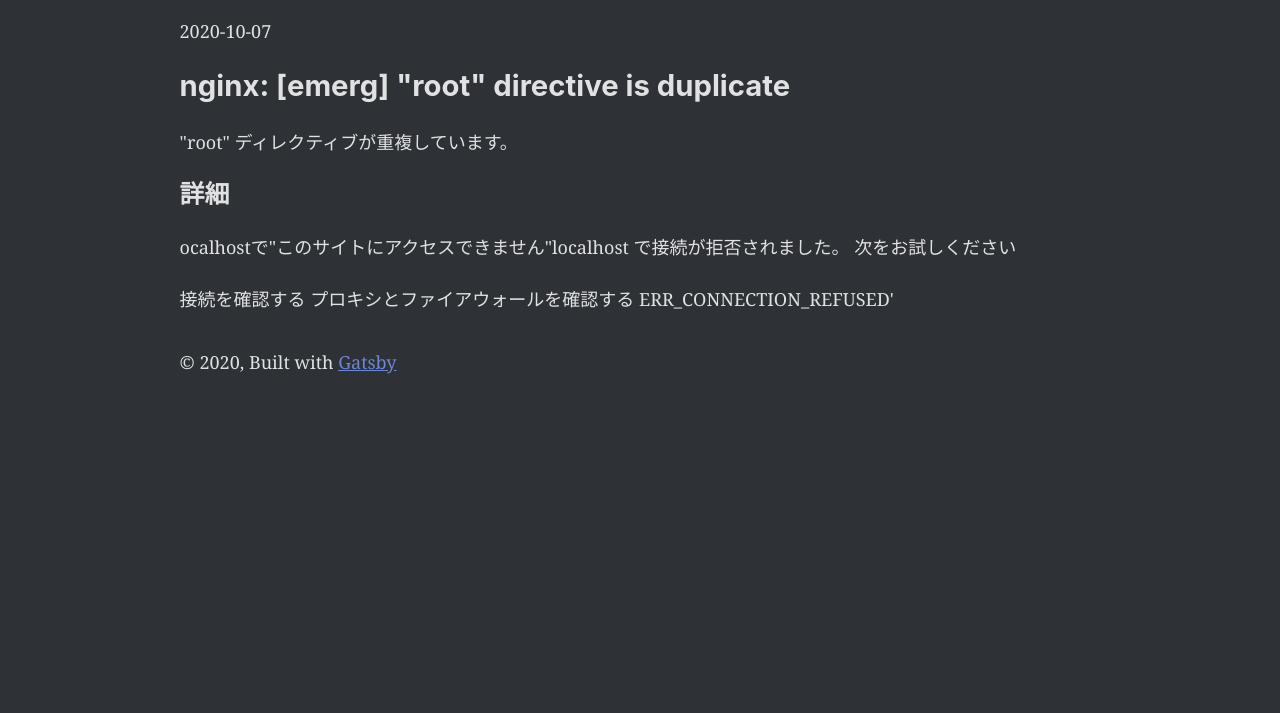
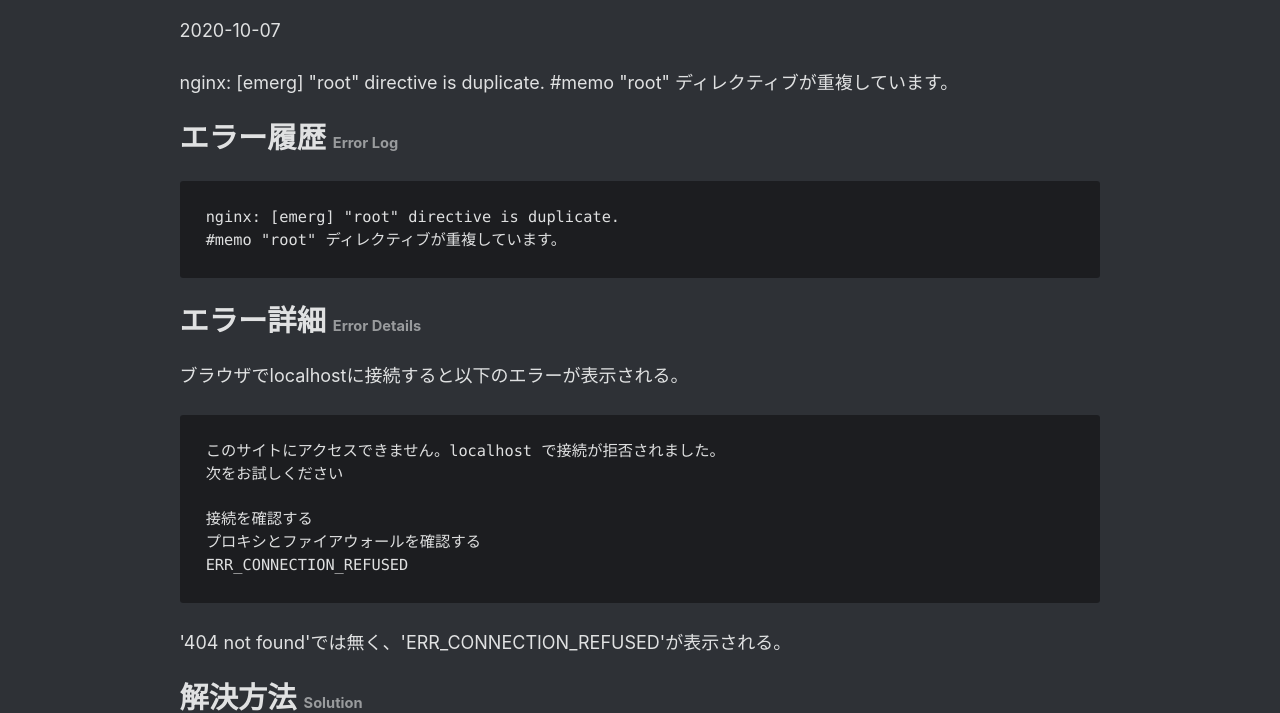
Before and after one commit to amano-hiiragi/gatsby_vercel, a Gatsby site: page /nginx-1 in a window 1280 px wide. Shown: the part 246-959 px from the top of the page. Before the commit the page ends 800 px from the top, so only its background shows below. Built offline with nearby package versions, Linux system fonts and the light colour scheme; Gatsby itself is replaced by a stand-in of ours; some packages are replaced by stand-ins of ours; code samples lack their colours.

Commit message:
add-post

````diff
--- a/gatsby-node.js
+++ b/gatsby-node.js
@@ -24,6 +24,7 @@
                   frontmatter {
                     path
                     title
+                    description
                   }
                 }
               }
--- a/src/components/layout.css
+++ b/src/components/layout.css
@@ -12,7 +12,7 @@
   -moz-osx-font-smoothing: grayscale;
   /* color: hsla(0, 0%, 0%, 0.8); */
   color: hsla(210, 4%, 96%, 0.9);
-  font-family: georgia, serif;
+  font-family: -apple-system, "Segoe UI", "Helvetica Neue", "Hiragino Kaku Gothic ProN", メイリオ, meiryo, sans-serif;
   font-weight: normal;
   word-wrap: break-word;
   font-kerning: normal;
@@ -409,7 +409,7 @@
   margin-bottom: 1.45rem;
   font-size: 0.85rem;
   line-height: 1.42;
-  background: hsla(0, 0%, 0%, 0.04);
+  background: hsla(0, 0%, 0%, 0.4);
   border-radius: 3px;
   overflow: auto;
   word-wrap: normal;
--- a/src/markdown-pages/nginx.md
+++ b/src/markdown-pages/nginx.md
@@ -4,17 +4,31 @@
 tags: ['nginx', 'docker', Laradock']
 status: 'published'
 title: 'Laradock利用、localhostで"このサイトにアクセスできません"と表示される。'
-description: ''
+description: 'nginx: [emerg] "root" directive is duplicate. #memo "root" ディレクティブが重複しています。'
 ---
-## nginx: [emerg] "root" directive is duplicate
+## エラー履歴 <span style="font-size:.5em; opacity:.6;">Error Log</span>
 
-"root" ディレクティブが重複しています。
+```log
+nginx: [emerg] "root" directive is duplicate.
+#memo "root" ディレクティブが重複しています。
+```
 
-### 詳細
+## エラー詳細 <span style="font-size:.5em; opacity:.6;">Error Details</span>
 
-ocalhostで"このサイトにアクセスできません"localhost で接続が拒否されました。
+ブラウザでlocalhostに接続すると以下のエラーが表示される。
+
+```text
+このサイトにアクセスできません。localhost で接続が拒否されました。
 次をお試しください
 
 接続を確認する
 プロキシとファイアウォールを確認する
-ERR_CONNECTION_REFUSED'
+ERR_CONNECTION_REFUSED
+```
+
+'404 not found'では無く、'ERR_CONNECTION_REFUSED'が表示される。
+
+## 解決方法 <span style="font-size:.5em; opacity:.6;">Solution</span>
+
+結論としては、Laradock内のnginxで .confの設定を間違えていた。
+dockerの経験も浅いので、解決に辿り着くまでの手順を記録。
--- a/src/templates/post.jsx
+++ b/src/templates/post.jsx
@@ -1,17 +1,22 @@
 import React from 'react'
 import { graphql } from 'gatsby'
 import Layout from "../components/layout"
+import SEO from "../components/seo"
 
 const Post = ({ data }) => {
   const post = data.markdownRemark
+  console.log(post);
   const title = post.frontmatter.title
+  const description = post.frontmatter.description
   const date = post.frontmatter.date
   const html = post.html
 
   return (
     <Layout>
+      <SEO description={description} title={title} />
       <h1>{title}</h1>
       <p>{date}</p>
+      <p>{description}</p>
       <div dangerouslySetInnerHTML={{ __html: html }} />
     </Layout>
   )
@@ -23,6 +28,7 @@
       frontmatter {
         date
         title
+        description
       }
     }
   }
````
